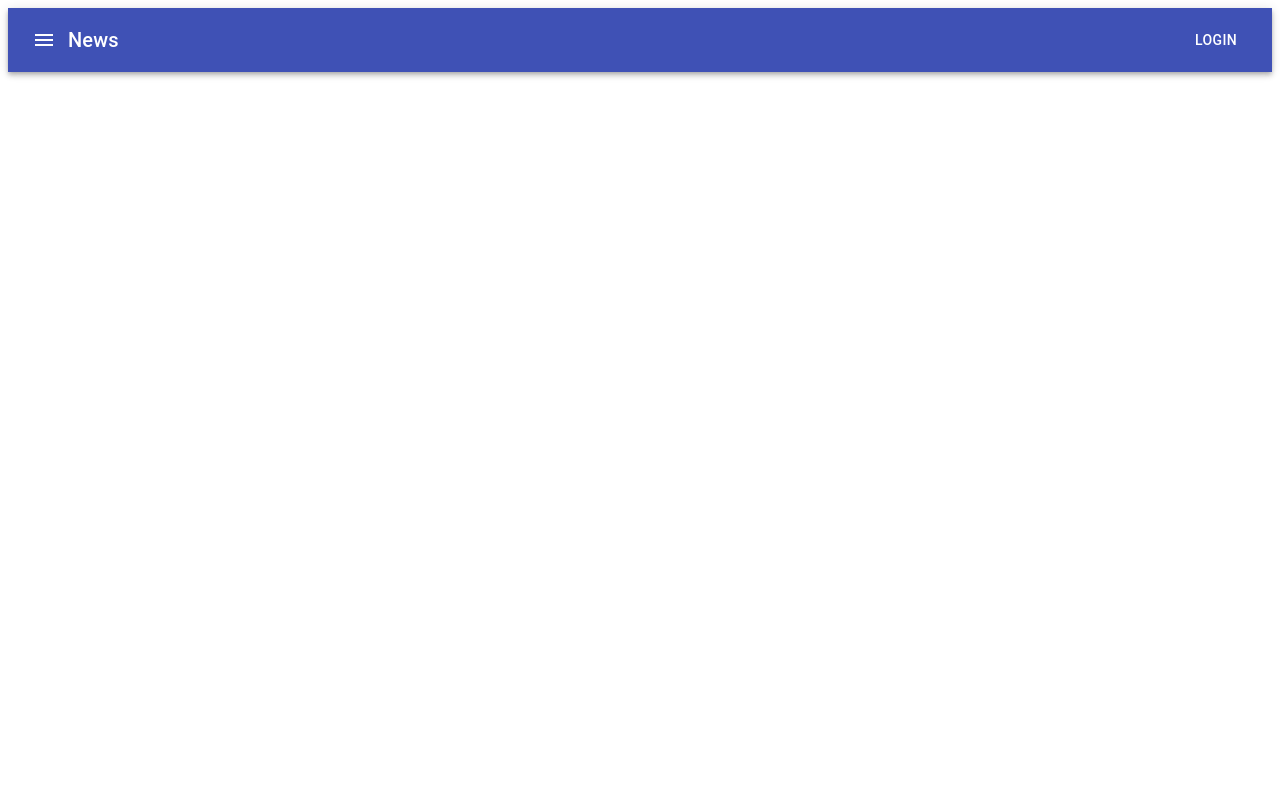
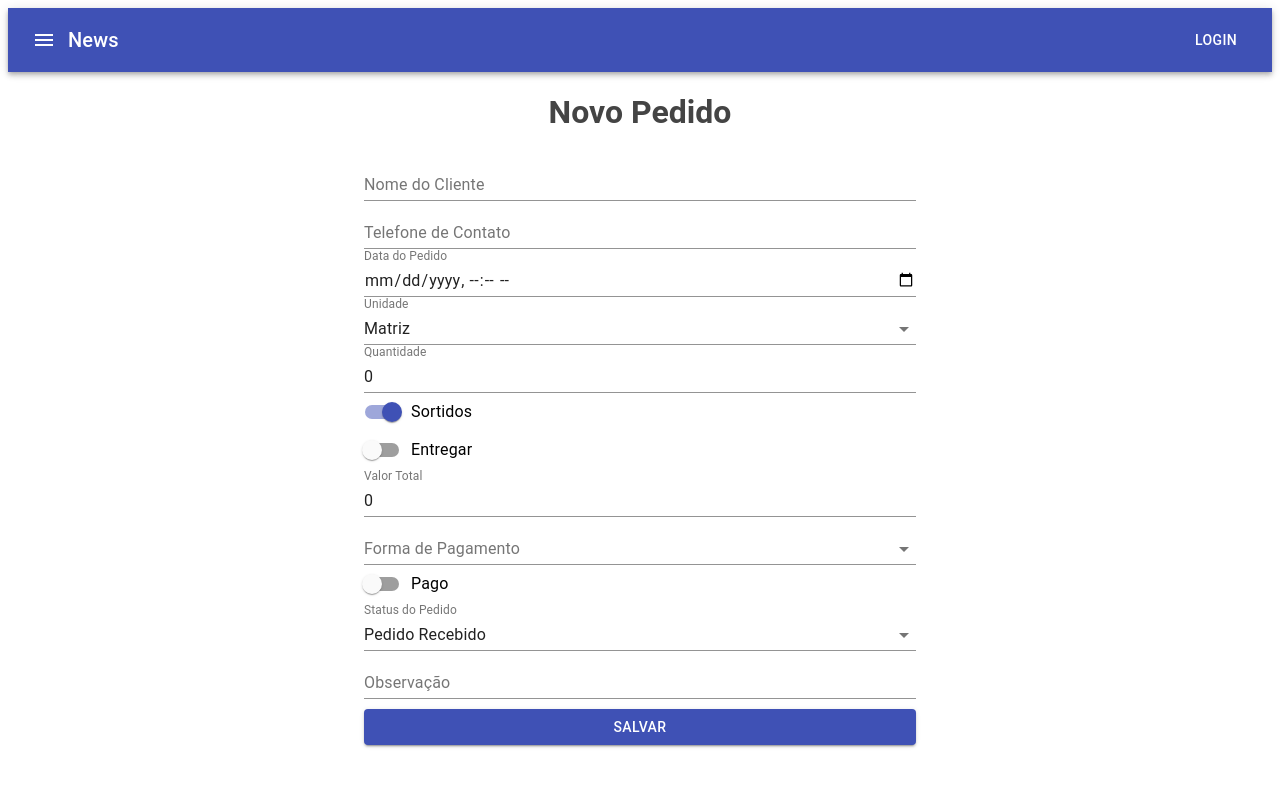
Before and after one commit to vinicius-issa/romassas, a React (Create React App) app: page /pedidos in a window 1280 px wide. Shown: the top 786 px of the page. Built offline with nearby package versions, Linux system fonts and the light colour scheme; no server answers.

Commit message:
feat: Creating screen to save order

```diff
--- /dev/null
+++ b/src/components/orders/newOrder.tsx
@@ -0,0 +1,205 @@
+import React from 'react'
+import { connect } from 'react-redux'
+
+import { Container, TextField, Button, Select, FormGroup, FormControl, InputLabel, Input, MenuItem, FormControlLabel, Switch } from '@material-ui/core';
+import { setOrder } from '../../store/actions/order';
+import { IOrder, IAction } from '../../interfaces/IOrder'
+
+interface Props {
+    order: IOrder,
+    changeOrder: any,
+}
+
+const Order: React.FC<Props> = ({ order, changeOrder }) => {
+
+    const handleChangeOrder = (event: React.ChangeEvent<HTMLInputElement>) => {
+        event.persist();
+        const field = event.currentTarget.name
+        changeOrder({
+            ...order,
+            [field]: event.currentTarget.value
+        })
+    }
+
+    const handleSelectOrder = (event: React.ChangeEvent<{ value: unknown, name?: any }>) => {
+        event.preventDefault();
+        const field = event.target.name
+        changeOrder({
+            ...order,
+            [field]: event.target.value
+        })
+    }
+
+    const handleSwitch = (event: React.ChangeEvent<HTMLInputElement>) => {
+        const field = event.target.name
+        changeOrder({
+            ...order,
+            [field]: event.target.checked
+        })
+    }
+
+    return (
+        <Container maxWidth='sm' style={{marginBottom:'20px'}}>
+            <h1>{order.id ? 'Editar Pedido' : 'Novo Pedido'}</h1>
+
+            <FormControl fullWidth={true}>
+                <InputLabel htmlFor="client">Nome do Cliente</InputLabel>
+                <Input id='client' name='client' value={order.client} onChange={handleChangeOrder} />
+            </FormControl>
+
+            <FormControl fullWidth={true}>
+                <InputLabel htmlFor="phone">Telefone de Contato</InputLabel>
+                <Input id='phone' name='phone' value={order.phone} onChange={handleChangeOrder} />
+            </FormControl>
+
+            <FormControl fullWidth={true}>
+                <TextField
+                    id="date"
+                    label="Data do Pedido"
+                    type="datetime-local"
+                    defaultValue={order.date} //Dont working. TODO
+                    name='date'
+                    onChange={handleChangeOrder}
+                    InputLabelProps={{
+                        shrink: true,
+                    }}
+                />
+            </FormControl>
+
+            <FormControl fullWidth={true}>
+                <InputLabel id="shop">Unidade</InputLabel>
+                <Select
+                    labelId='shop'
+                    value={order.shop}
+                    name='shop'
+                    onChange={handleSelectOrder}
+                >
+                    <MenuItem value='MATRIZ'>Matriz</MenuItem>
+                    <MenuItem value='VILA'>Vila</MenuItem>
+                    <MenuItem value='HE'>HE</MenuItem>
+
+                </Select>
+            </FormControl>
+
+            <FormControl fullWidth={true}>
+                <InputLabel htmlFor="quantity">Quantidade</InputLabel>
+                <Input id='quantity' name='quantity' type='number' value={order.quantity} onChange={handleChangeOrder} />
+            </FormControl>
+
+            <FormControl fullWidth={true}>
+                <FormControlLabel
+                    control={
+                        <Switch
+                            checked={order.varied}
+                            onChange={handleSwitch}
+                            name="varied"
+                            color="primary"
+                        />
+                    }
+                    label="Sortidos"
+                />
+            </FormControl>
+
+
+
+            <FormControl fullWidth={true}>
+                <FormControlLabel
+                    control={
+                        <Switch
+                            checked={order.delivery}
+                            onChange={handleSwitch}
+                            name="delivery"
+                            color="primary"
+                        />
+                    }
+                    label="Entregar"
+                />
+            </FormControl>
+
+            { order.delivery &&
+                <FormControl fullWidth={true}>
+                    <InputLabel htmlFor="address">Endereço</InputLabel>
+                    <Input id='address' name='address' value={order.address} onChange={handleChangeOrder} />
+                </FormControl>
+            }
+
+            <FormControl fullWidth={true}>
+                <InputLabel htmlFor="value">Valor Total</InputLabel>
+                <Input id='value' name='value' type='number' value={order.value} onChange={handleChangeOrder} />
+            </FormControl>
+
+            <FormControl fullWidth={true}>
+                <InputLabel id="paymentForm">Forma de Pagamento</InputLabel>
+                <Select
+                    labelId='paymentForm'
+                    value={order.paymentForm}
+                    name='paymentForm'
+                    onChange={handleSelectOrder}
+                >
+                    <MenuItem value='DINHEIRO'>Dinheiro</MenuItem>
+                    <MenuItem value='CARTAO'>Cartão</MenuItem>
+                    <MenuItem value='IFOOD'>IFood/UaiRango</MenuItem>
+                    <MenuItem value='PENDURA'>Pendura</MenuItem>
+                </Select>
+            </FormControl>
+
+            <FormControl fullWidth={true}>
+                <FormControlLabel
+                    control={
+                        <Switch
+                            checked={order.paid}
+                            onChange={handleSwitch}
+                            name="paid"
+                            color="primary"
+                        />
+                    }
+                    label="Pago"
+                />
+            </FormControl>
+
+            <FormControl fullWidth={true}>
+                <InputLabel id="status">Status do Pedido</InputLabel>
+                <Select
+                    labelId='status'
+                    value={order.status}
+                    name='status'
+                    onChange={handleSelectOrder}
+                >
+                    <MenuItem value='RECEIVED'>Pedido Recebido</MenuItem>
+                    <MenuItem value='SEPARATED'>Pedido Separado</MenuItem>
+                    <MenuItem value='FINISHED'>Finalizado</MenuItem>
+                </Select>
+            </FormControl>
+
+            <FormControl fullWidth={true}>
+                <InputLabel htmlFor="note">Observação</InputLabel>
+                <Input id='note' name='note' value={order.note} onChange={handleChangeOrder} />
+            </FormControl>
+
+            <FormControl fullWidth={true} style={{marginTop:'10px'}}>
+                <Button variant='contained' color='primary' onClick={()=>console.log(order)}>Salvar</Button>
+            </FormControl>
+
+        </Container>
+    )
+}
+
+function mapDispatchToProps(dispatch: any) {
+    return {
+        changeOrder(order: IOrder) {
+            const action = setOrder(order)
+            dispatch(action);
+        },
+    }
+}
+
+function mapStateToProps(state: any) {
+    return {
+        order: state.order,
+    }
+}
+
+export default connect(
+    mapStateToProps,
+    mapDispatchToProps
+)(Order);
--- /dev/null
+++ b/src/interfaces/IOrder.ts
@@ -0,0 +1,29 @@
+import { ISnack } from './ISnack'
+
+export interface ISnackQty{
+    quantity: number;
+    snack: ISnack;
+}
+
+export interface IAction {
+    type: string;
+    payload: IOrder;
+}
+
+export interface IOrder{
+    id ?: string;
+    client: string;
+    phone: string;
+    date: number;
+    shop: string;
+    delivery: boolean;
+    address: string;
+    quantity: number;
+    snacks: ISnackQty[];
+    value: number;
+    paid: boolean;
+    paymentForm: string;
+    status: string;
+    varied: boolean;
+    note: string;
+}
--- a/src/routes.tsx
+++ b/src/routes.tsx
@@ -3,6 +3,7 @@ import { BrowserRouter, Route, Switch, Redirect } from 'react-router-dom'
 import Login from './components/Login';
 import isLogged from './middleware/isLogged';
 import Snack from './components/salgados/Snack';
+import Order from './components/orders/newOrder';
 
 interface Props{
     component:any;
@@ -28,6 +29,7 @@ const Routes: React.FC<{}> = props => (
         <Switch>
             <PrivateRoute path="/" exact component={()=><h1>Hello Wolrd</h1>} />
             <PrivateRoute path="/salgados/" component={Snack} />
+            <PrivateRoute path="/pedidos/" component={Order} />
             <Route path="/login" component={Login} />
         </Switch>
     </BrowserRouter>
--- /dev/null
+++ b/src/store/actions/order.ts
@@ -0,0 +1,10 @@
+import { firestore } from '../../services/firebase';
+import  {setErrorMessage} from './errorMessage'
+import { IOrder, IAction } from '../../interfaces/IOrder'
+
+export function setOrder(order:IOrder):IAction{
+    return {
+        type: 'ORDER_SET',
+        payload: order
+    }
+}
--- /dev/null
+++ b/src/store/reducers/order.ts
@@ -0,0 +1,35 @@
+import { IOrder, IAction } from '../../interfaces/IOrder'
+
+const now = new Date()
+
+const INITIAL_STATE = {
+    id : undefined,
+    client : '',
+    phone : '',
+    date : now.getTime(),
+    shop : 'MATRIZ',
+    delivery : false,
+    address : '',
+    quantity : 0,
+    snacks : [],
+    value : 0,
+    paid : false,
+    paymentForm : '',
+    status : 'RECEIVED',
+    varied : true,
+    note: ''
+}
+
+export default function (state:IOrder = INITIAL_STATE, action: IAction) {
+    switch (action.type) {
+        case 'ORDER_CLEAR':
+            return INITIAL_STATE;
+        case 'ORDER_SET':
+            return action.payload
+        case 'ORDER_SAVE':
+            return action.payload
+        case 'ORDER_GET':
+        default:
+            return state;
+    }
+}
--- a/src/store/storeConfig.ts
+++ b/src/store/storeConfig.ts
@@ -2,10 +2,12 @@ import thunk from 'redux-thunk';
 import {createStore, combineReducers, applyMiddleware } from 'redux'
 import errorMessageReducer from './reducers/errorMessage';
 import snack from './reducers/snack';
+import order from './reducers/order';
 
 const reducers = combineReducers({
     errorMessage: errorMessageReducer,
     snack,
+    order,
 })
 
 function storeConfig(){
```
Also changed, not shown: 1 other file (tests, documents, lock files or other folders).
